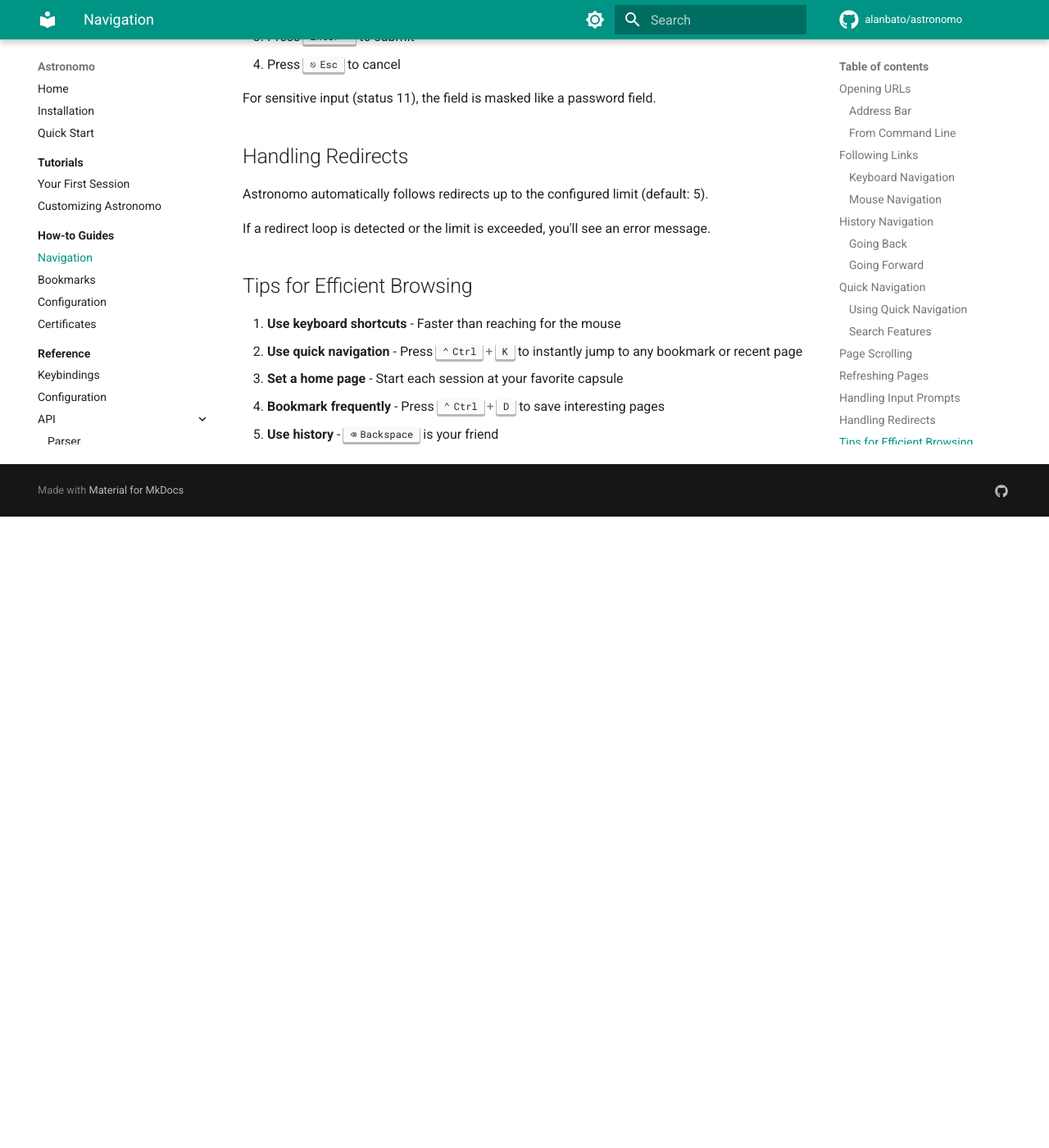
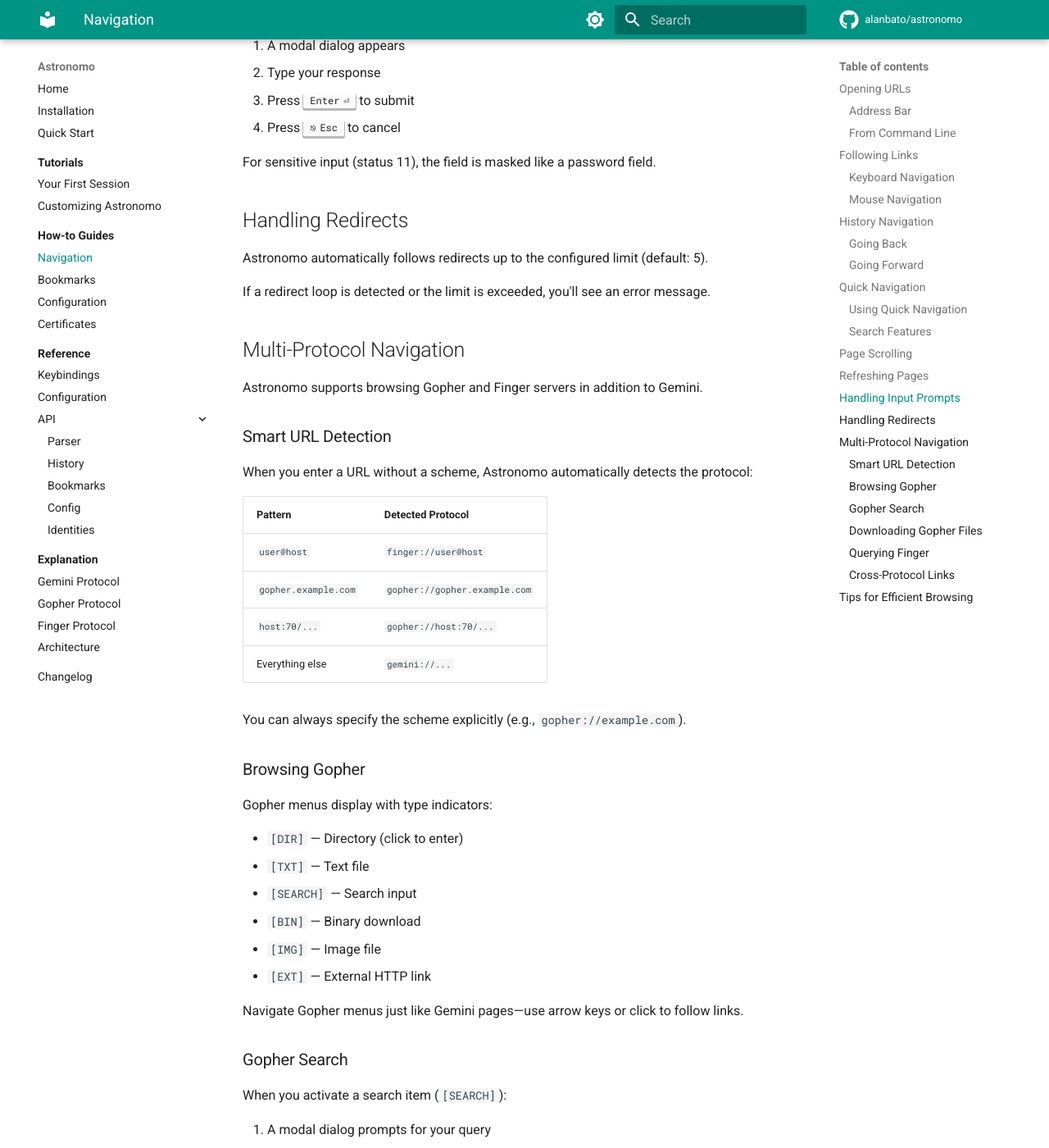
Before and after one commit to alanbato/astronomo, an MkDocs documentation site: the page built from docs/how-to/navigation.md, in a window 1280 px wide and 1400 px high, scrolled down 2977 px. Shown: the whole window at 82% size. Built offline with MkDocs 1.6.1 and Material for MkDocs 9.7.7, drawn with Linux system fonts in a browser that asks for light colours; comment, search, counter and statistics services are not loaded; the version menu is left out; before the commit the page ends 3607 px from its top, so only the background shows below that; some of the changed text lies outside the part shown.

Commit message:
Add documentation for Gopher and Finger protocol support
Document the multi-protocol features across all documentation:
- README.md: Update comparison table, add feature section and examples
- docs/explanation/: New Gopher and Finger protocol pages
- docs/how-to/navigation.md: Multi-protocol navigation section
- docs/explanation/architecture.md: Formatters and updated diagrams
- mkdocs.yml: Add nav entries for new protocol pages

````diff
--- a/docs/how-to/navigation.md
+++ b/docs/how-to/navigation.md
@@ -11,16 +11,19 @@
 3. Press ++enter++
 
 !!! tip
-    You can omit `gemini://` - Astronomo adds it automatically for bare URLs.
+    You can omit `gemini://` - Astronomo adds it automatically for bare URLs. See [Smart URL Detection](#smart-url-detection) for other protocols.
 
 ### From Command Line
 
 ```bash
-# Open directly to a URL
+# Open a Gemini capsule
 astronomo gemini://example.com/
 
-# Open to a path
-astronomo gemini://example.com/page.gmi
+# Browse a Gopher server
+astronomo gopher://gopher.floodgap.com/
+
+# Query a Finger server
+astronomo user@example.com
 ```
 
 ## Following Links
@@ -110,6 +113,73 @@
 
 If a redirect loop is detected or the limit is exceeded, you'll see an error message.
 
+## Multi-Protocol Navigation
+
+Astronomo supports browsing Gopher and Finger servers in addition to Gemini.
+
+### Smart URL Detection
+
+When you enter a URL without a scheme, Astronomo automatically detects the protocol:
+
+| Pattern | Detected Protocol |
+|---------|------------------|
+| `user@host` | `finger://user@host` |
+| `gopher.example.com` | `gopher://gopher.example.com` |
+| `host:70/...` | `gopher://host:70/...` |
+| Everything else | `gemini://...` |
+
+You can always specify the scheme explicitly (e.g., `gopher://example.com`).
+
+### Browsing Gopher
+
+Gopher menus display with type indicators:
+
+- `[DIR]` — Directory (click to enter)
+- `[TXT]` — Text file
+- `[SEARCH]` — Search input
+- `[BIN]` — Binary download
+- `[IMG]` — Image file
+- `[EXT]` — External HTTP link
+
+Navigate Gopher menus just like Gemini pages—use arrow keys or click to follow links.
+
+### Gopher Search
+
+When you activate a search item (`[SEARCH]`):
+
+1. A modal dialog prompts for your query
+2. Enter search terms and press ++enter++
+3. Results display as a new Gopher menu
+
+### Downloading Gopher Files
+
+Binary files (type 9, images, etc.) download automatically:
+
+1. Activate the `[BIN]` or `[IMG]` link
+2. File saves to `~/Downloads/`
+3. A notification confirms the download
+
+Duplicate filenames are auto-incremented (e.g., `file(1).txt`).
+
+### Querying Finger
+
+To look up user information:
+
+1. Enter `user@host` in the address bar
+2. Press ++enter++
+3. User info displays as preformatted text
+
+Or use the explicit format: `finger://user@host`
+
+### Cross-Protocol Links
+
+Pages can link between protocols. For example:
+
+- A Gemini page can link to `gopher://...`
+- A Gopher menu can link to `finger://...`
+
+HTTP/HTTPS links open in your system's default browser.
+
 ## Tips for Efficient Browsing
 
 1. **Use keyboard shortcuts** - Faster than reaching for the mouse
--- a/mkdocs.yml
+++ b/mkdocs.yml
@@ -121,6 +121,8 @@
   - Explanation:
       - explanation/index.md
       - Gemini Protocol: explanation/gemini-protocol.md
+      - Gopher Protocol: explanation/gopher-protocol.md
+      - Finger Protocol: explanation/finger-protocol.md
       - Architecture: explanation/architecture.md
   - Changelog: changelog.md
 
````
Also changed, not shown: README.md (+31 -2 lines), docs/explanation/architecture.md (+34 -3 lines), docs/explanation/finger-protocol.md (added, +118 -0 lines), docs/explanation/gopher-protocol.md (added, +130 -0 lines), docs/explanation/index.md (+12 -0 lines).
